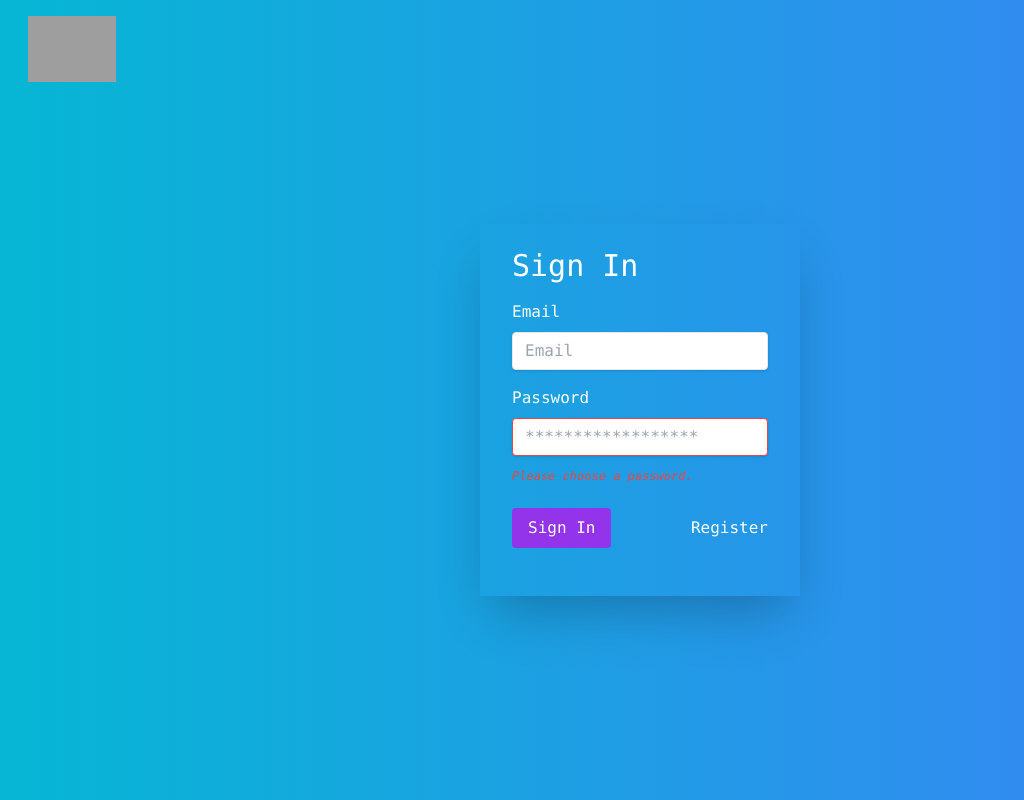
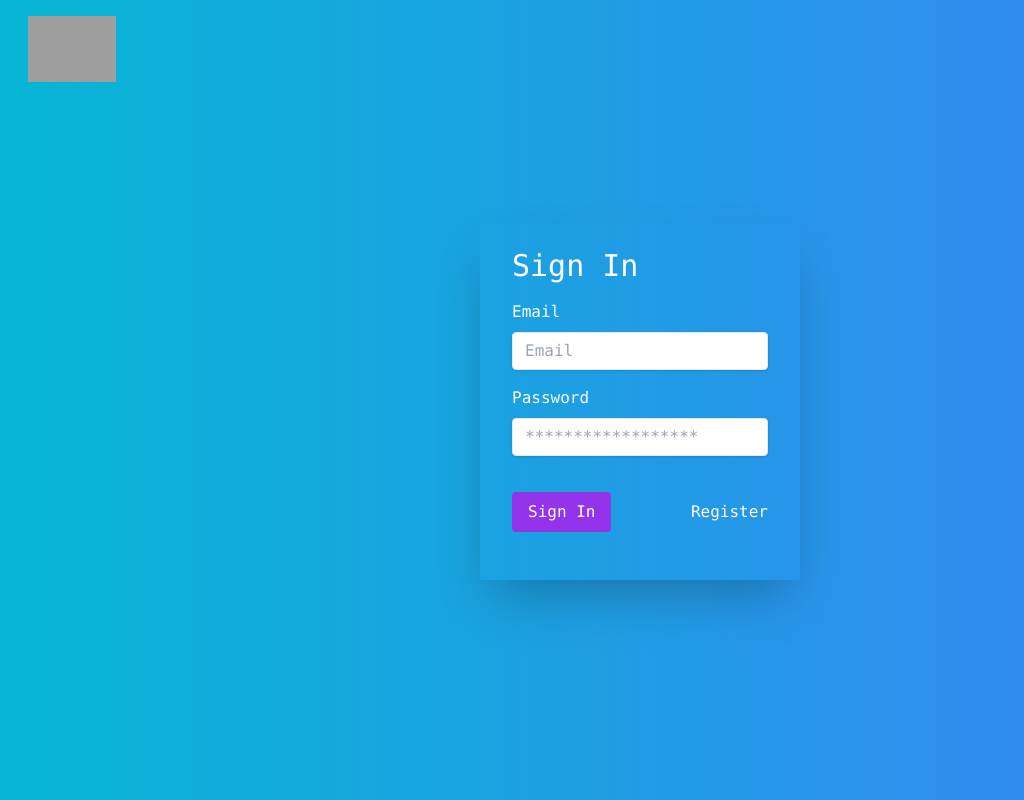
Before and after one commit to o-tahboub/smartBrain, a React (Vite) app: page / in a window 1280 px wide. Shown: the whole page, without its empty margins (0-1024 px from the left). Built offline with nearby package versions, Linux system fonts and the light colour scheme; grey boxes are pictures that could not be loaded.

Commit message:
added message for sign in error cases

```diff
--- a/src/components/SignIn.jsx
+++ b/src/components/SignIn.jsx
@@ -7,7 +7,8 @@ class SignIn extends Component {
         this.props.initState();
         this.state = {
             signInEmail:'',
-            signInPassword: ''
+            signInPassword: '',
+            errorMessage: ''
         }
     }
 
@@ -28,12 +29,16 @@ class SignIn extends Component {
                 email: this.state.signInEmail,
                 password: this.state.signInPassword
             })
-        }).then(res => res.json()).then(userData => {
+        }).then(res => res.json())
+        .then(userData => {
             if(userData.id) {
                 this.props.loadUser(userData)
                 this.props.onRouteChange('home')
+                this.setState({errorMessage: ''})
             }
-        })
+        }).catch(this.setState({errorMessage:
+            'Please enter a valid email and password'
+        }))
     }
 
     render() {
@@ -60,13 +65,13 @@ class SignIn extends Component {
                             Password
                         </label>
                         <input
-                        className="shadow appearance-none border border-red-500 rounded w-full py-2 px-3 text-black mb-3 leading-tight focus:outline-none focus:shadow-outline"
+                        className="shadow appearance-none border rounded w-full py-2 px-3 text-black mb-3 leading-tight focus:outline-none focus:shadow-outline"
                         id="password"
                         type="password"
                         placeholder="******************"
                         onChange={this.onSignInPasswordChange}
                         />
-                        <p className="text-red-500 text-xs italic">Please choose a password.</p>
+                        <p className="text-red-500 text-xs italic">{this.state.errorMessage}</p>
                         </div>
                         <div className="flex items-center justify-between">
                         <button className="bg-purple-600 hover:bg-blue-800 text-white py-2 px-4 rounded focus:outline-none focus:shadow-outline"
```
